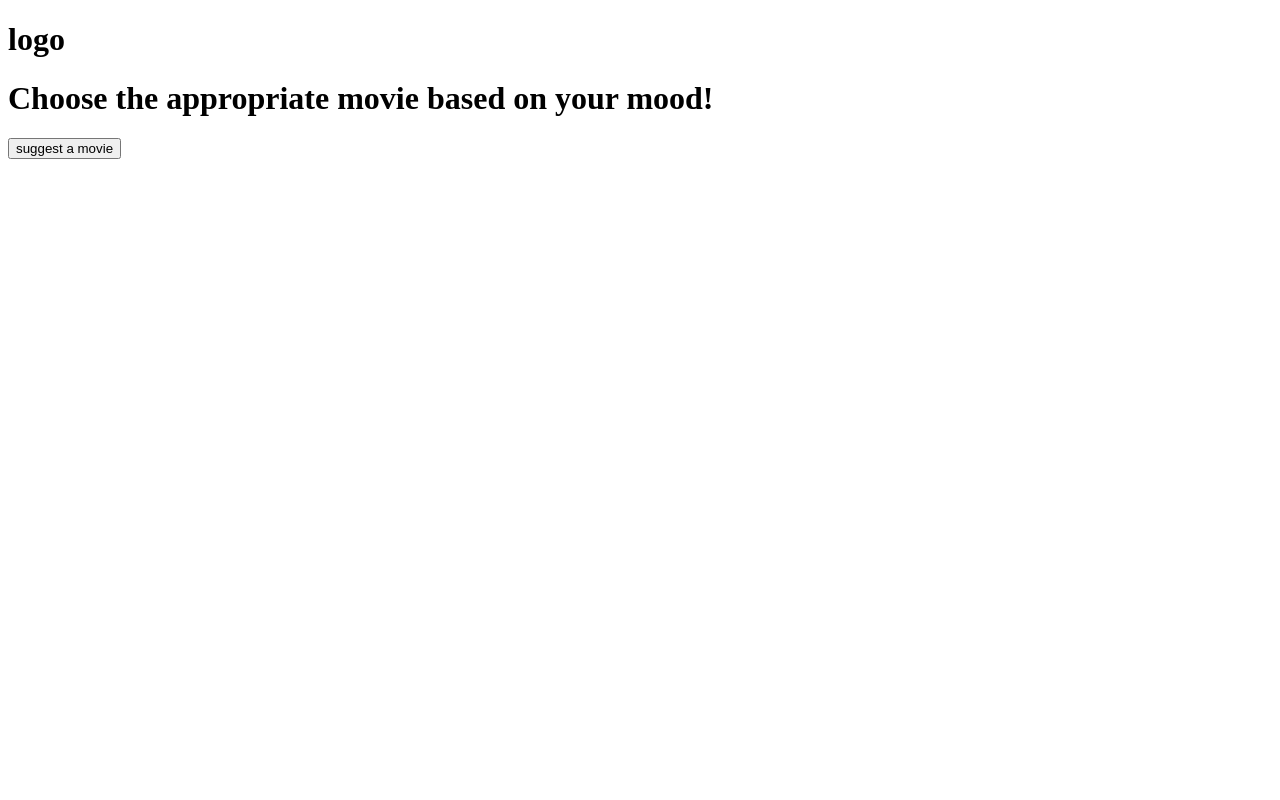
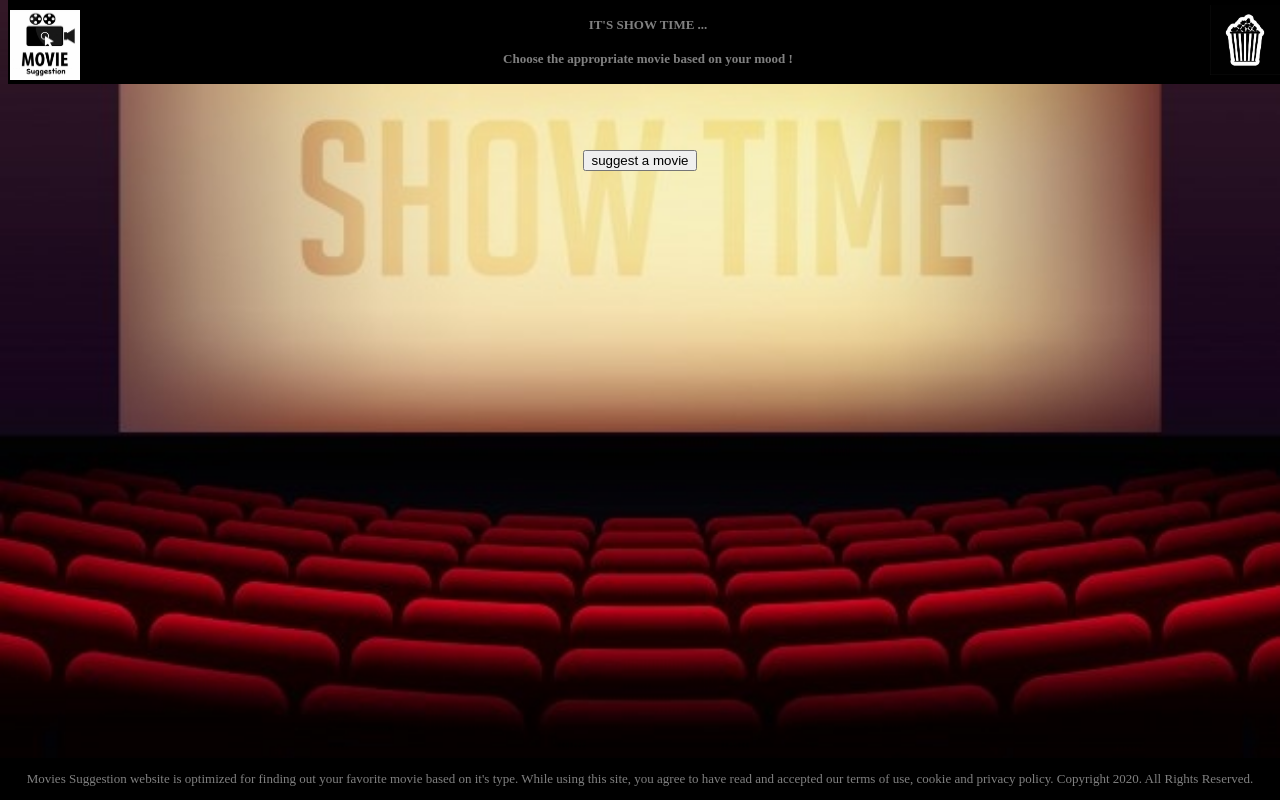
Before and after one commit to Areen-Amal-org/movie-suggestion-website, a plain HTML site: page index.html in a window 1280 px wide. Drawn offline with nearby package versions, Linux system fonts and the light colour scheme.

Commit message:
website-editing

```diff
--- a/index.html
+++ b/index.html
@@ -6,9 +6,22 @@
     <title>Movies Suggestion</title>
   </head>
   <body>
-  	<h1>logo</h1>
-  	<h1 id="h1">Choose the appropriate movie based on your mood!</h1>
-  	<button id="enter">suggest a movie</button>
+    <div class="header">
+        <h4 class="header1">IT'S SHOW TIME ...</h4>
+        <h4 class="header2">Choose the appropriate movie based on your mood !</h4>
+    </div>
+    <div id="logo">
+       <img src="logo.jpg" width="70" height="70">
+    </div>
+    <div id="pop">
+         <img src="popcorn.jpg" width="70" height="70">
+    </div>
+    <div class="content">
+  	    <button>suggest a movie</button>
+    </div>
+    <div class="footer">
+        <p>Movies Suggestion website is optimized for finding out your favorite movie based on it's type. While using this site, you agree to have read and accepted our terms of use, cookie and privacy policy. Copyright 2020. All Rights Reserved.</p>
+    </div>
   	<script src="main.js"></script>
   </body>
 </html>
--- a/style.css
+++ b/style.css
@@ -0,0 +1,53 @@
+body {
+	background-image: url("pic4.jpg");
+	height: 500px;
+	background-position: center;
+	background-repeat: no-repeat;
+	background-size: cover;
+	background-color: #cccccc;
+}
+
+.content {
+	margin: 150px;
+	text-align: center;
+}
+
+.header {
+  background: black;
+  color: grey;
+  font-size: 13px;
+  text-align: center;
+  font-weight: bold;
+  position: fixed;
+  top: 0px;
+  width: 100%;
+  transition: 0.2s;
+}
+
+
+#logo{
+	position:fixed;
+	margin-top: 10px;
+	margin-left: 10px;
+	top:0;
+	left:0;
+}
+
+#pop{
+	position:fixed;
+	margin-top: 5px;
+	margin-left: 10px;
+	top:0;
+	right:0;
+}
+
+.footer {
+  position: fixed;
+  left: 0;
+  bottom: 0;
+  width: 100%;
+  background-color: black;
+  color: grey;
+  text-align: center;
+  font-size: 13px;
+}
```
Also changed, not shown: click-movie-logo-vector_18099-258.jpg (added), logo.jpg (added), pic.jpg (added), pic2.jpg (added), pic3.jpg (added), pic4.jpg (added), pic5.jpg (added), pic6.png (added), pic7.png (added), popcorn.jpg (added).
